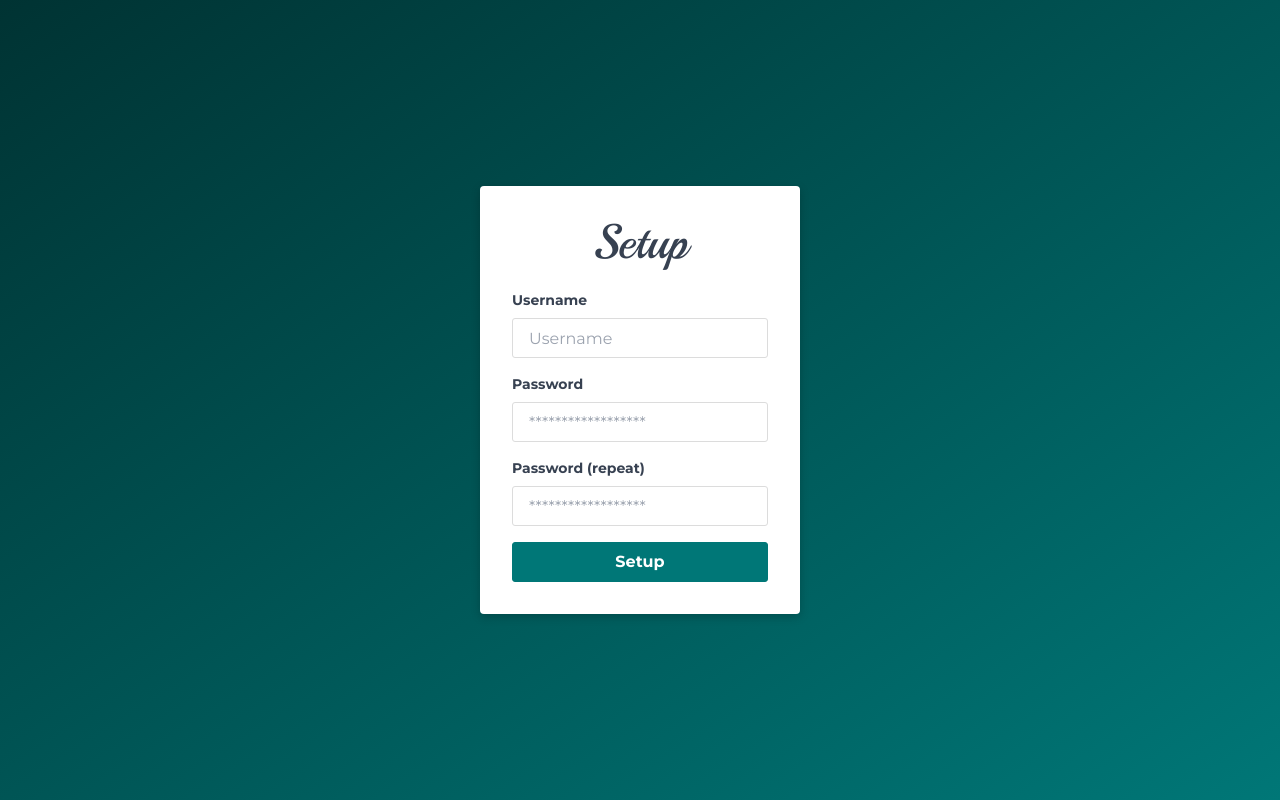
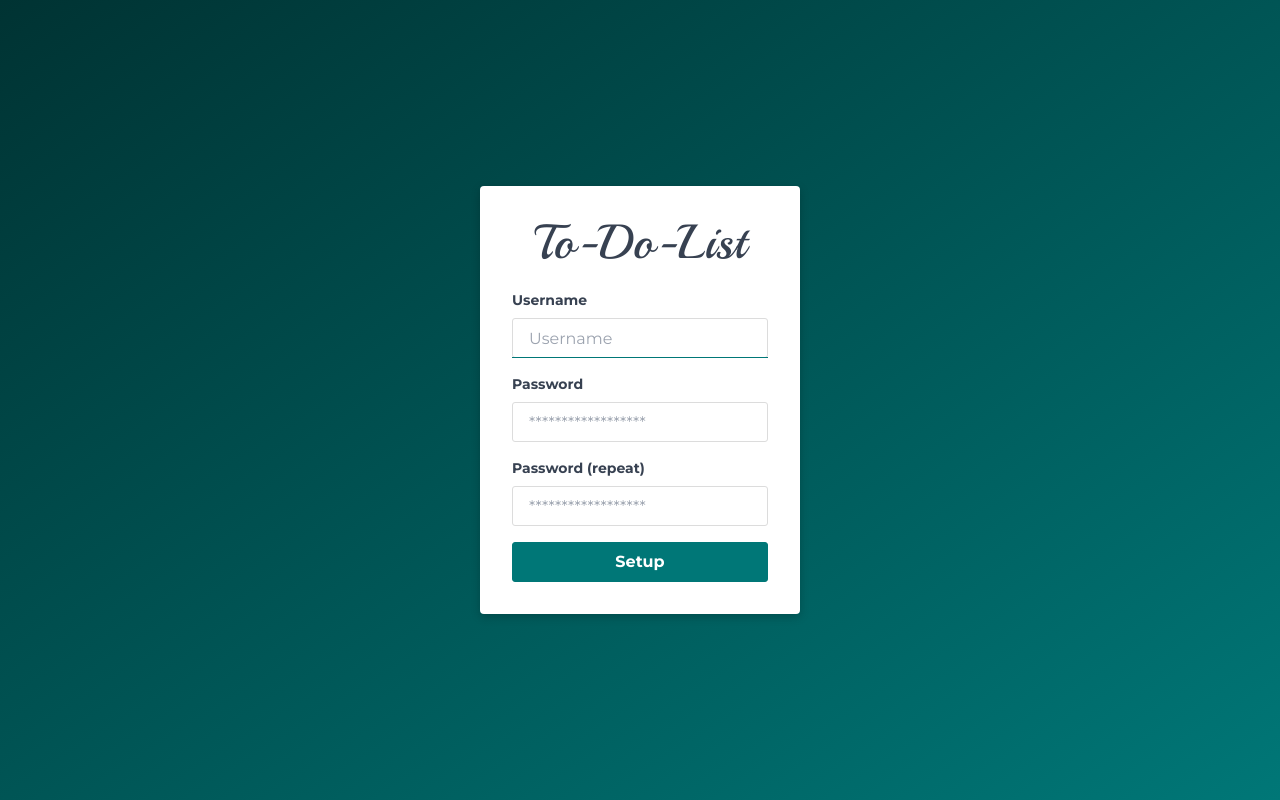
Before and after one commit to paranerd/to-do-list, an Angular app in the folder client/: page /setup in a window 1280 px wide. Built offline with nearby package versions, Linux system fonts and the light colour scheme.

Commit message:
Changed name back to 'To-Do-List' in frontend

```diff
--- a/client/src/app/components/login/login.component.html
+++ b/client/src/app/components/login/login.component.html
@@ -8,7 +8,7 @@
     method="post"
     [style.display]="waitForTfa ? 'none' : 'block'"
   >
-    <h1 class="title">Checklist</h1>
+    <h1 class="title">To-Do-List</h1>
 
     <!-- Username -->
     <div class="input-group">
--- a/client/src/app/components/navbar/navbar.component.html
+++ b/client/src/app/components/navbar/navbar.component.html
@@ -1,5 +1,5 @@
 <nav>
-  <a [routerLink]="['/']" class="title">TaskMe!</a>
+  <a [routerLink]="['/']" class="title">To-Do-List</a>
 
   <div class="nav-right">
     <!-- Offline tooltip -->
--- a/client/src/app/components/setup/setup.component.html
+++ b/client/src/app/components/setup/setup.component.html
@@ -7,7 +7,7 @@
     action="#"
     method="post"
   >
-    <h1 class="title">Setup</h1>
+    <h1 class="title">To-Do-List</h1>
 
     <!-- Username -->
     <div class="input-group">
@@ -22,6 +22,7 @@
           placeholder="Username"
           autocomplete="off"
           required
+          autofocus
         />
         <span class="focus-border"></span>
       </div>
```
